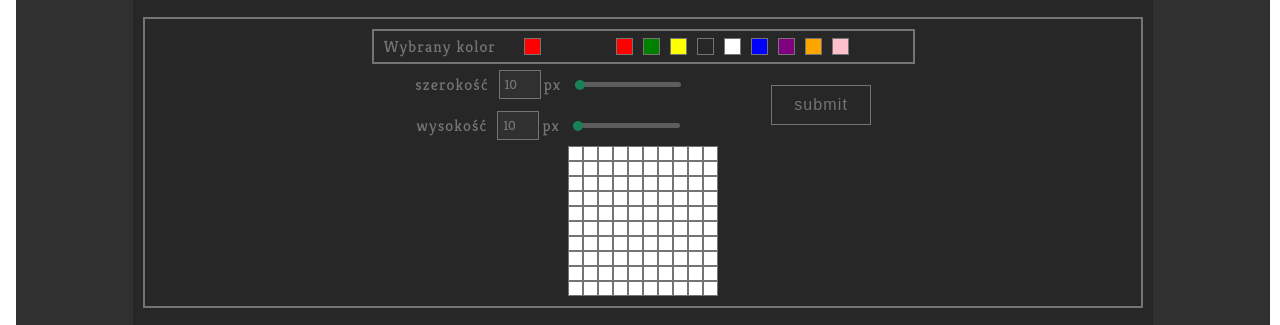
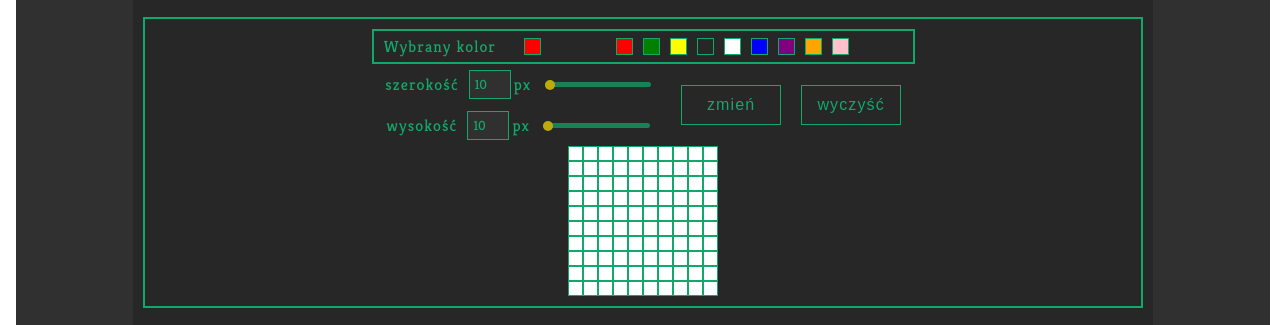
Before and after one commit to MagdaSzade/pixelart, a React app in the folder client/: page / in a window 1280 px wide. Shown: the part 105-430 px from the top of the page. Built offline with nearby package versions, Linux system fonts and the light colour scheme.

Commit message:
Start to draw - clear not working

```diff
--- a/client/src/actions/index.js
+++ b/client/src/actions/index.js
@@ -19,17 +19,21 @@ export const selectColor = (color) => {
     }
 }
 
-export const widthOfPixelArt = (width) => {
+export const isNotBlank = () => {
     return {
-        type: "WIDTH",
-        payload: width
+        type: "NOT_BLANK",
     }
 }
 
-export const heightOfPixelArt = (height) => {
+export const sizeOfPixelArt = (width, height, blank) => {
+    const payload = {
+        width: width,
+        height: height,
+        blank: blank
+    }
     return {
-        type: "HEIGHT",
-        payload: height
+        type: "SELECT_SIZE",
+        payload: payload
     }
 }
 
--- a/client/src/components/contentComponents/DrawArt.js
+++ b/client/src/components/contentComponents/DrawArt.js
@@ -1,9 +1,13 @@
 import React from 'react';
 import { connect } from 'react-redux';
 
+import { isNotBlank } from '../../actions';
+
 class DrawArt extends React.Component {
 
-    art = new Array();
+    state = {
+        art:  []
+    }
 
     createArray() {
         const canva = new Array(this.props.height);
@@ -20,16 +24,29 @@ class DrawArt extends React.Component {
                 }
             }
         }
-        this.art = canva;
-        return canva;
+        console.log("1", this.props.isBlank);
+        if (this.state.art.length === 0 || this.props.isBlank) {
+            this.state.art = canva;
+            this.props.isNotBlank();
+        } else {
+            const height = (this.state.art.length <= canva.length) ? this.state.art.length : canva.length;
+            const width = (this.state.art[0].length <= canva[0].length) ? this.state.art[0].length : canva[0].length;
+            for (let i = 0; i < height; i++) {
+                for (let j = 0; j < width; j++) {
+                    canva[i][j].color = this.state.art[i][j].color;
+                }
+            }
+            this.state.art = canva;
+        }
     }
 
     createCanva() {
-        const canva = this.createArray()
-        return canva.map(row => {
+        this.createArray()
+        return this.state.art.map(row => {
             return row.map(pixel => {
                 const myStyle = {backgroundColor: pixel.color}
-                return <div className="grid-element" data={pixel.cell} style={myStyle}></div>;
+                const key = "key" + pixel.cell + pixel.color
+                return <div className="grid-element" data={pixel.cell} key={key} style={myStyle}></div>;
             })
         })
     }
@@ -54,8 +71,7 @@ class DrawArt extends React.Component {
                     col = cell.charAt(8) + cell.charAt(9);
                 }
             }
-            console.log(row, col);
-
+            this.state.art[row][col].color = this.props.selectedColor;
             event.target.style.backgroundColor = this.props.selectedColor;
         }
     }
@@ -75,10 +91,11 @@ class DrawArt extends React.Component {
 
 const mapStateToProps = (state) => {
     return {
-        width: state.width,
-        height: state.height,
+        width: state.size.width,
+        height: state.size.height,
+        isBlank: state.size.blank,
         selectedColor: state.selectedColor
     }
 }
 
-export default connect(mapStateToProps)(DrawArt);
+export default connect(mapStateToProps, { isNotBlank })(DrawArt);
--- a/client/src/components/contentComponents/SelectSizeBox.js
+++ b/client/src/components/contentComponents/SelectSizeBox.js
@@ -2,7 +2,7 @@ import React from 'react';
 import { connect } from 'react-redux'
 
 import Button from '../headerComponents/Button'
-import { widthOfPixelArt, heightOfPixelArt } from '../../actions';
+import { sizeOfPixelArt } from '../../actions';
 
 import '../../styles/selectSizeBoxStyles.css'
 
@@ -15,8 +15,15 @@ class SelectSizeBox extends React.Component {
 
     onFormSubmit(event) {
         event.preventDefault();
-        this.props.widthOfPixelArt(event.target.width.value);
-        this.props.heightOfPixelArt(event.target.height.value);
+    }
+
+    onChange(event) {
+        const isBlank = (event.target.getAttribute("data-id").includes("clear")) ? true : false;
+        this.props.sizeOfPixelArt(
+            this.state.widthValue,
+            this.state.heightValue,
+            isBlank
+        );
     }
 
     render() {
@@ -60,8 +67,9 @@ class SelectSizeBox extends React.Component {
                                 onChange={(e)=>{this.setState({heightValue: e.target.value})}}>
                             </input>
                         </div>
-                        <div className="submit-button">
-                            <Button text="submit" />
+                        <div className="submit-button" onClick={(e) => this.onChange(e)}>
+                            <Button data="change" text="zmień" />
+                            <Button data="clear" text="wyczyść" />
                         </div>
                     </div>
                 </form>
@@ -72,9 +80,9 @@ class SelectSizeBox extends React.Component {
 
 const mapStateToProps = (state) => {
     return {
-        width: state.width,
-        height: state.height
+        width: state.size.width,
+        height: state.size.height
     }
 }
 
-export default connect(mapStateToProps, { widthOfPixelArt, heightOfPixelArt })(SelectSizeBox);
+export default connect(mapStateToProps, { sizeOfPixelArt })(SelectSizeBox);
--- a/client/src/reducers/index.js
+++ b/client/src/reducers/index.js
@@ -32,21 +32,18 @@ const selectedColorReducer = (selectedColor = "red", action) => {
     }
 }
 
-const selectWidthReducer = (width = 10, action) => {
+const sizeReducer = (size = { width: 10, height: 10, blank: true }, action) => {
     switch (action.type) {
-        case "WIDTH":
+        case ("SELECT_SIZE"):
             return action.payload;
+        case ("NOT_BLANK"):
+            return {
+                width: size.width,
+                height: size.height,
+                blank: false
+            }
         default:
-            return width;
-    }
-}
-
-const selectHeightReducer = (height = 10, action) => {
-    switch (action.type) {
-        case "HEIGHT":
-            return action.payload;
-        default:
-            return height;
+            return size;
     }
 }
 
@@ -54,6 +51,5 @@ export default combineReducers({
     actualView: contentViewReducer,
     viewData: viewDataReducer,
     selectedColor: selectedColorReducer,
-    width: selectWidthReducer,
-    height: selectHeightReducer
+    size: sizeReducer,
 });
--- a/client/src/styles/styles.css
+++ b/client/src/styles/styles.css
@@ -3,10 +3,10 @@
     letter-spacing: 0.07em;
     --main-background-color: #303030;
     --components-background-color: #272727;
-    --main-detail-color: #747474;
+    --main-detail-color: #14A76C;
     --small-detail-color: #FF652F;
-    --border-detail-color: #FFE400;
-    --added-detail-color: #14A76C;
+    --border-detail-color: #747474;
+    --added-detail-color: #FFE400;
 }
 
 .conteiner {
```
